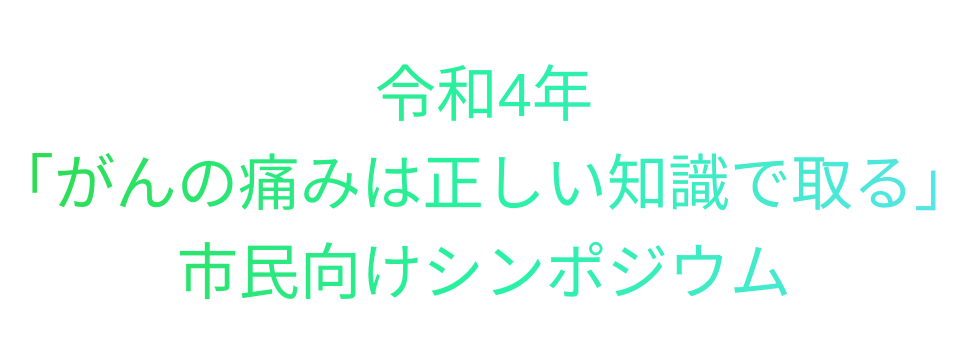
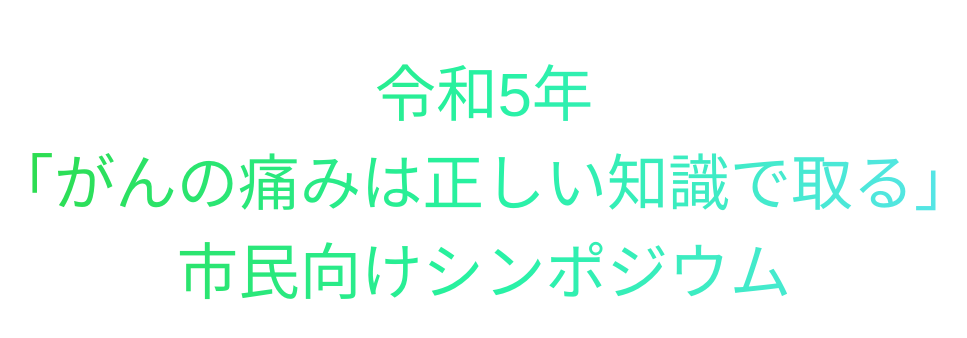
Before and after one commit to shion1305/coming-soon-template, a Vue app: page / in a window 1280 px wide. Shown: the part 284-622 px from the top of the page, without its empty margins (156-1123 px from the left). Built offline with nearby package versions, Linux system fonts and the light colour scheme; a web font is replaced by a local one.

Commit message:
💬 令和4年 -> 令和5年

```diff
--- a/src/views/HomeView.vue
+++ b/src/views/HomeView.vue
@@ -5,7 +5,7 @@ import TextBouncing from "@/components/TextBouncing";
 <template>
   <div class="home">
     <TextBouncing text="Coming Soon..." color="#ffffff" class="bouncing-text"/>
-    <div class="title-below">令和4年<br><span>「がんの痛みは</span><span>正しい知識で取る」</span><br>市民向けシンポジウム</div>
+    <div class="title-below">令和5年<br><span>「がんの痛みは</span><span>正しい知識で取る」</span><br>市民向けシンポジウム</div>
   </div>
 </template>
 <style>
```
